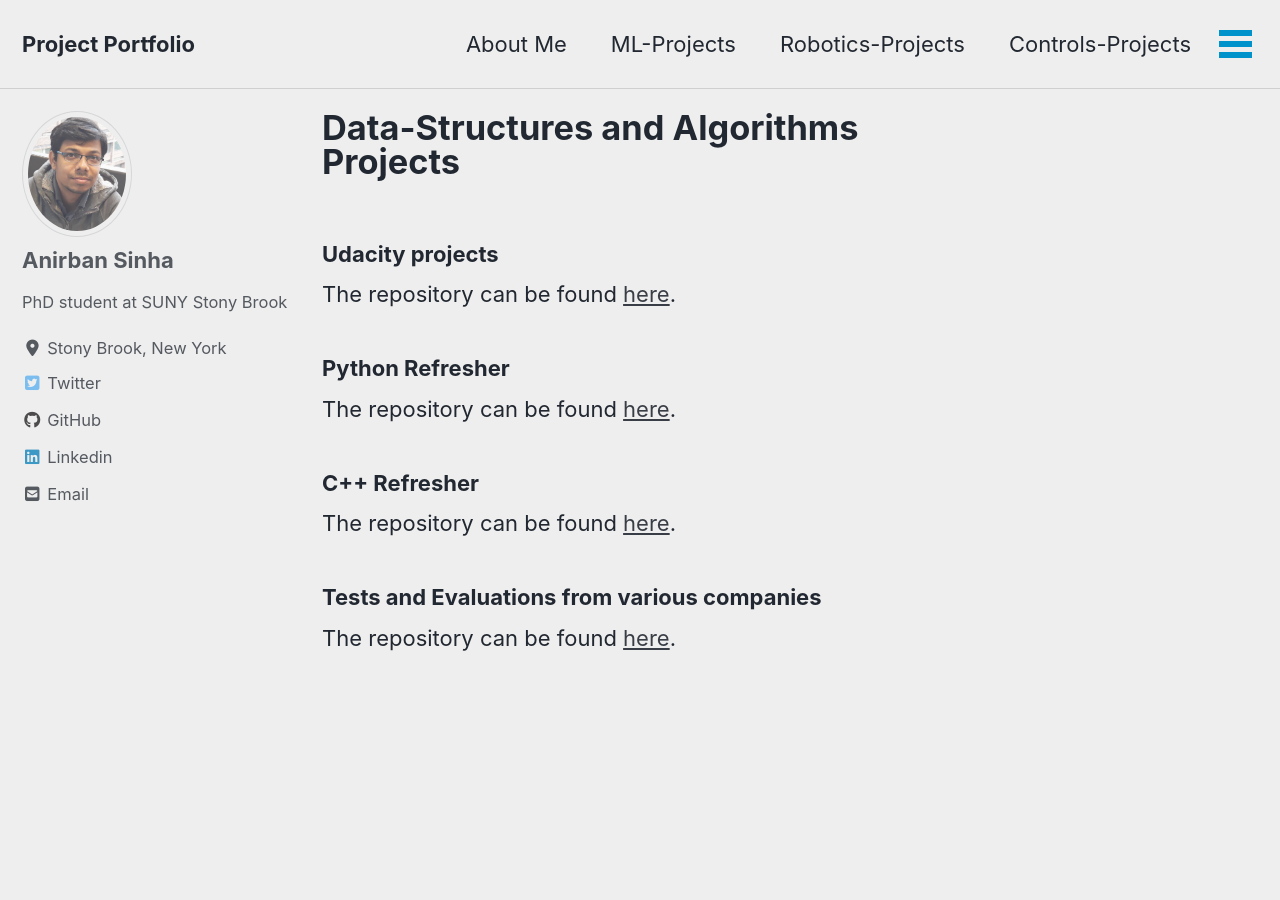
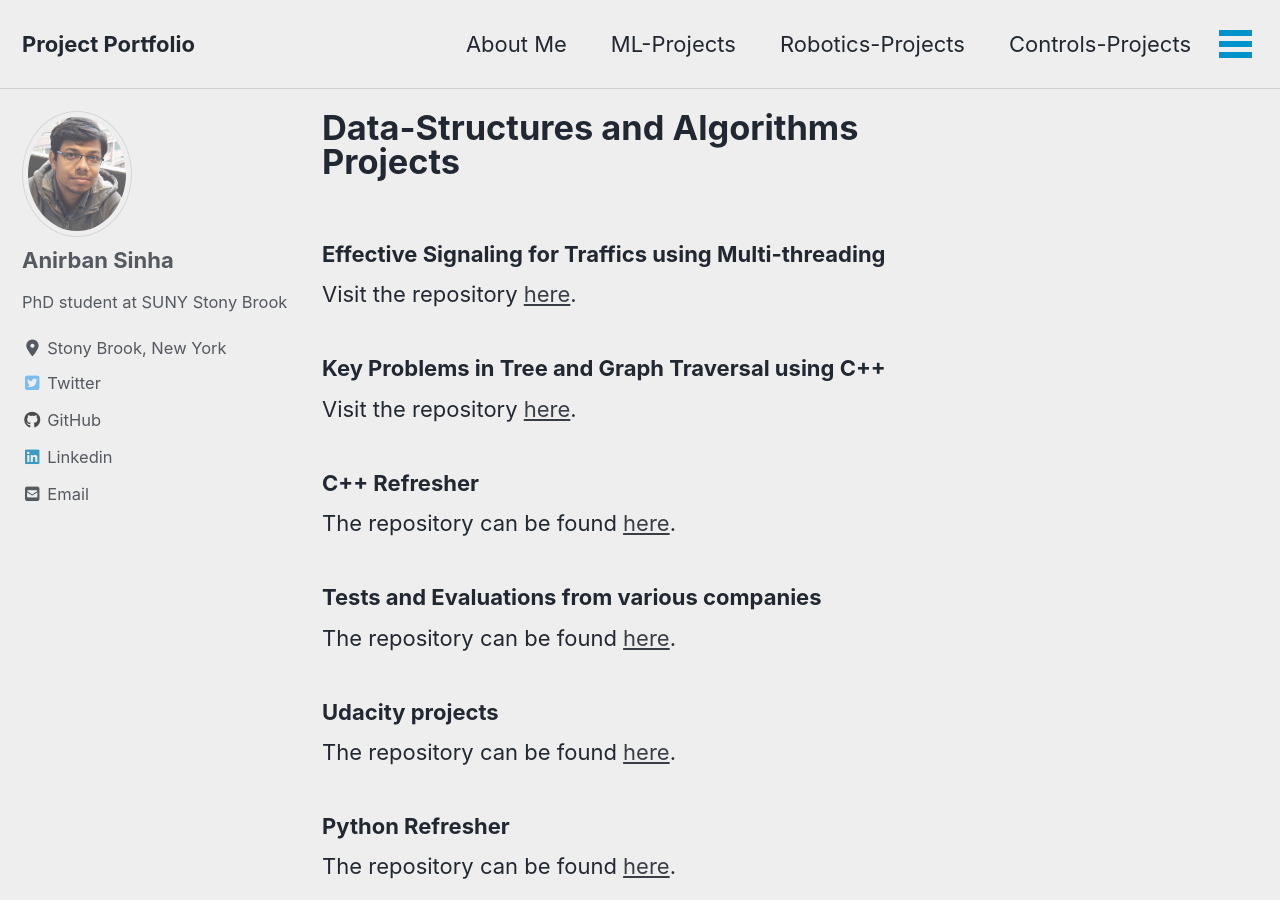
Before and after one commit to mattsinbot/mattsinbot.github.io, a Jekyll site: the page built from _pages/DadaStructuresAlgorithms.md, in a window 1280 px wide and 900 px high. Built offline with Jekyll 4.4.1, drawn with Linux system fonts in a browser that asks for light colours; cached includes are drawn as plain includes; nearby versions of some CDN libraries.

Commit message:
Multi-threading project added

```diff
--- a/_pages/DadaStructuresAlgorithms.md
+++ b/_pages/DadaStructuresAlgorithms.md
@@ -5,14 +5,20 @@ header:
   # image: "/images/deeplearning.jpg"
 ---
 
-### Udacity projects
-The repository can be found [here](https://github.com/mattsinbot/DataStructures-Algorithms).
+### Effective Signaling for Traffics using Multi-threading
+Visit the repository [here](https://github.com/mattsinbot/Multi-Threading-CPP).
 
-### Python Refresher
-The repository can be found [here](https://github.com/mattsinbot/Refresher-Python).
+### Key Problems in Tree and Graph Traversal using C++
+Visit the repository [here](https://github.com/mattsinbot/Problems-CPP).
 
 ### C++ Refresher
 The repository can be found [here](https://github.com/mattsinbot/Refresher-CPP).
 
 ### Tests and Evaluations from various companies
 The repository can be found [here](https://github.com/mattsinbot/Company-Technical-Evaluations).
+
+### Udacity projects
+The repository can be found [here](https://github.com/mattsinbot/DataStructures-Algorithms).
+
+### Python Refresher
+The repository can be found [here](https://github.com/mattsinbot/Refresher-Python).
```
